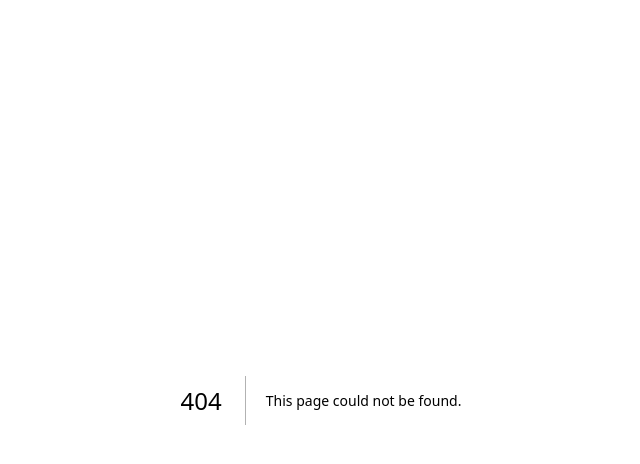
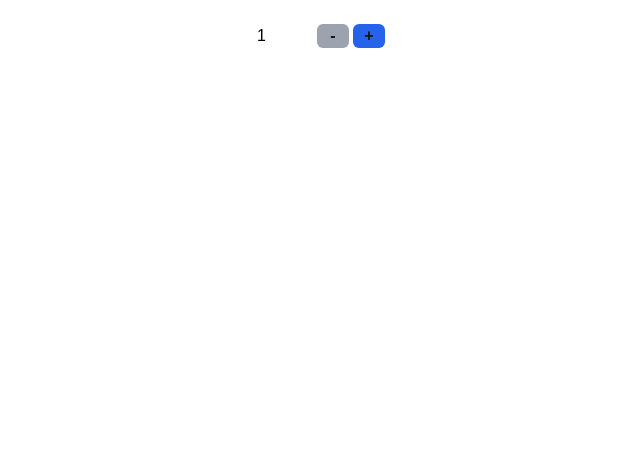
Before and after one commit to giathongnguyen/cprg306-assignments, a Next.js app: page /week-4 in a window 1280 px wide. Before the commit this address had no page. Shown: the top 464 px of the page, without its empty margins (319-959 px from the left). Built offline with nearby package versions, Linux system fonts and the light colour scheme.

Commit message:
Assignment week 4

```diff
--- a/app/page.js
+++ b/app/page.js
@@ -7,6 +7,7 @@
       <ul className='m-4 text-3xl'>
         <li className='hover:text-green-400 hover:underline'><Link href="/week-2">Week 2 Assignment</Link></li>
         <li className='hover:text-green-400 hover:underline'><Link href="/week-3">Week 3 Assignment</Link></li>
+        <li className='hover:text-green-400 hover:underline'><Link href="/week-4">Week 4 Assignment</Link></li>
       </ul>
     </div>
   );
--- /dev/null
+++ b/app/week-4/new-item.js
@@ -0,0 +1,28 @@
+"use client";
+import { useState } from "react";
+
+export default function NewItem() {
+    const [quantity, setQuantity] = useState(1);
+
+    function increment(quantity, setQuantity) {
+        if (quantity < 20) {
+            setQuantity(quantity + 1);
+        }
+    }
+
+    function decrement(quantity, setQuantity) {
+        if (quantity > 1) {
+            setQuantity(quantity - 1);
+        }
+    }
+
+    return (
+        <div className="flex justify-between items-center m-4 p-2 h-10 w-36 bg-white">
+            <p className="text-black">{quantity}</p>
+            <div>
+                <button className="mr-1 w-8 bg-blue-600 rounded-md hover:bg-blue-300 font-bold disabled:bg-gray-400 active:bg-yellow-300" onClick={() => decrement(quantity, setQuantity)} disabled={quantity <= 1}>-</button>
+                <button className="w-8 bg-blue-600 rounded-md hover:bg-blue-300 font-bold disabled:bg-gray-400 active:bg-yellow-300" onClick={() => increment(quantity, setQuantity)} disabled={quantity >= 20}>+</button>
+            </div>
+        </div>
+    );
+}
--- /dev/null
+++ b/app/week-4/page.js
@@ -0,0 +1,9 @@
+import NewItem from "./new-item";
+
+export default function Page() {
+    return (
+        <div className="flex justify-center items-center">
+            <NewItem />
+        </div>
+    );
+}
```
